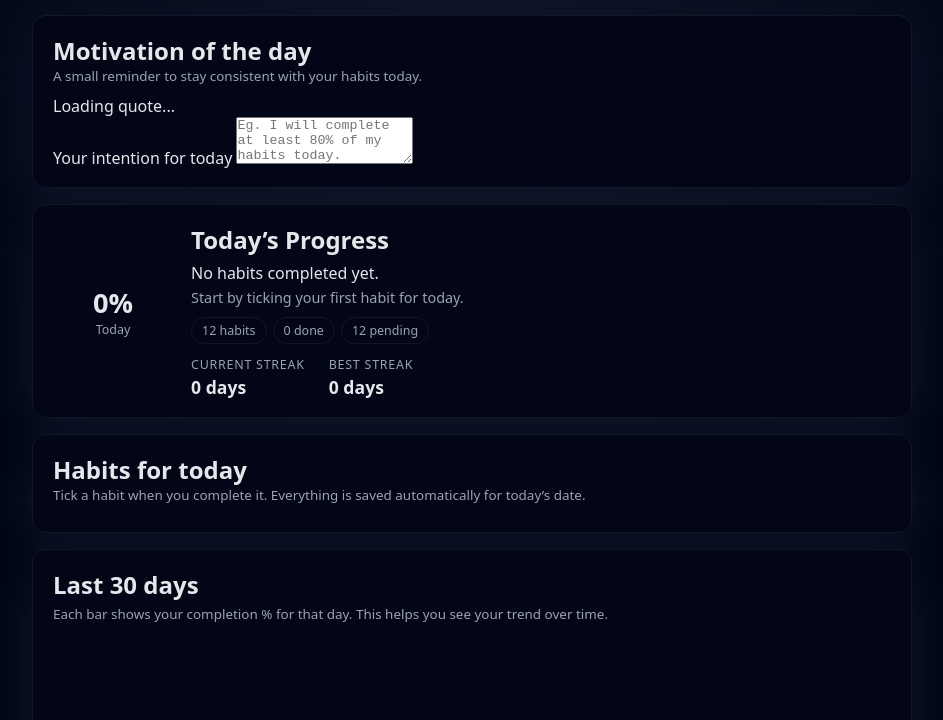
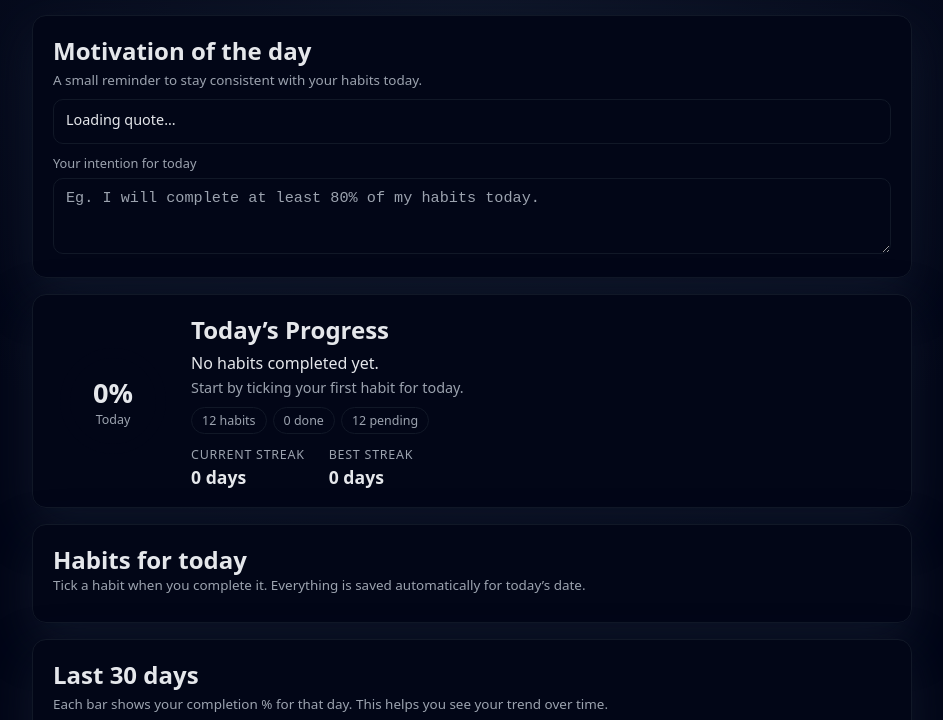
Before and after one commit to anumodkp7/HABIT-Tracker1, a plain HTML site: page index.html in a window 1280 px wide. Shown: the part 72-792 px from the top of the page, without its empty margins (168-1111 px from the left). Drawn offline with Linux system fonts and the light colour scheme.

Commit message:
Update style.css

```diff
--- a/style.css
+++ b/style.css
@@ -183,6 +183,52 @@ body {
   align-items: center;
   justify-content: space-between;
 }
+/* Motivation box */
+.motivation-card h2 {
+  margin-bottom: 4px;
+}
+
+.motivation-quote {
+  padding: 10px 12px;
+  border-radius: 10px;
+  background: #020617;
+  border: 1px solid #111827;
+  font-size: 0.9rem;
+  margin: 8px 0 10px;
+}
+
+.motivation-author {
+  display: block;
+  margin-top: 4px;
+  font-size: 0.8rem;
+  color: var(--text-dim);
+}
+
+.motivation-note-label {
+  font-size: 0.8rem;
+  color: var(--text-dim);
+  display: block;
+  margin-bottom: 4px;
+}
+
+.motivation-input {
+  width: 100%;
+  margin-top: 2px;
+  background: #020617;
+  border-radius: 10px;
+  border: 1px solid #111827;
+  padding: 10px 12px;
+  color: var(--text);
+  font-size: 0.95rem;
+  resize: vertical;
+  min-height: 70px;
+  outline: none;
+}
+
+.motivation-input::placeholder {
+  color: var(--text-dim);
+}
+
 /* History chart */
 .history-card h2 {
   margin-bottom: 4px;
```
